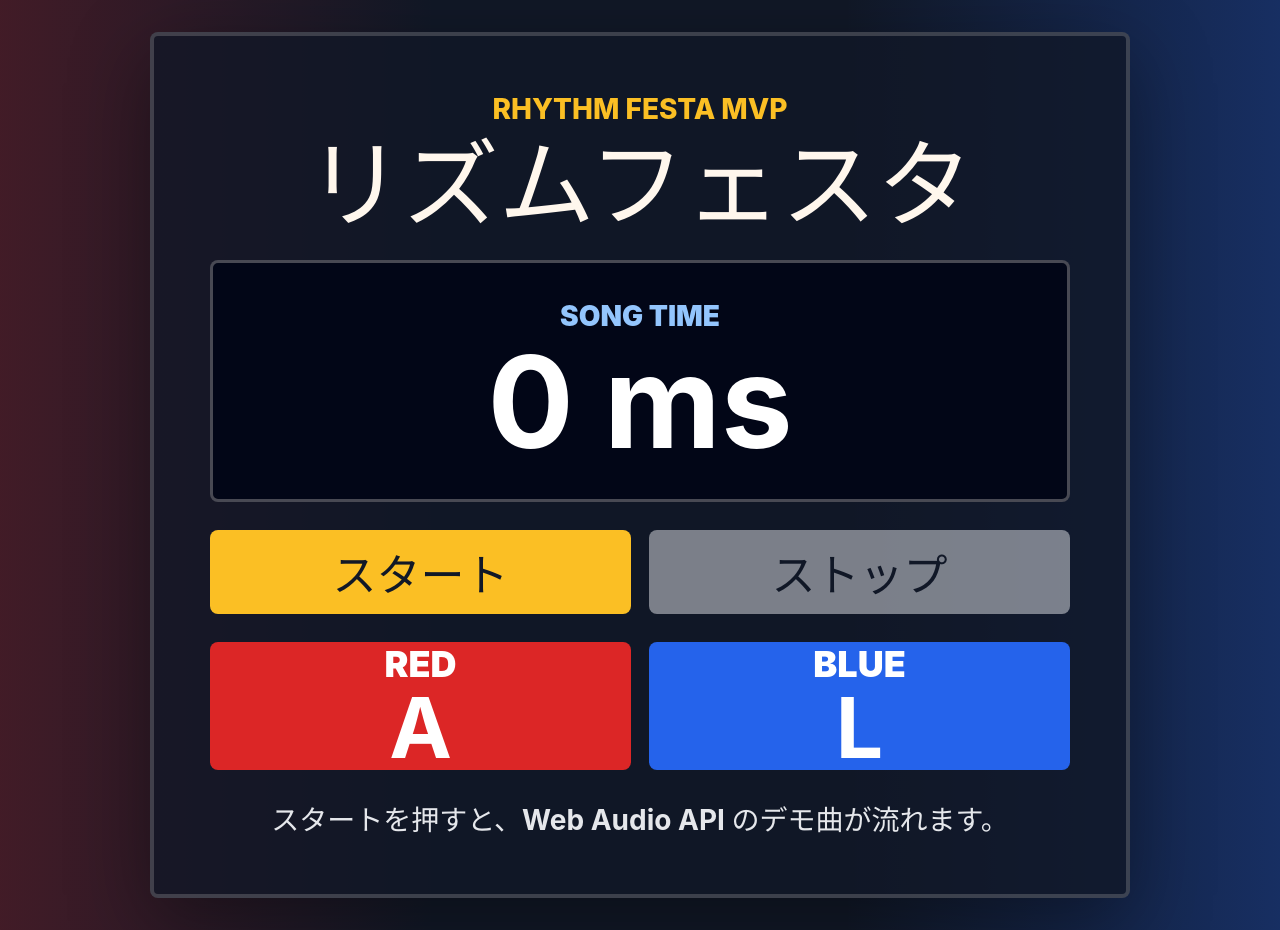
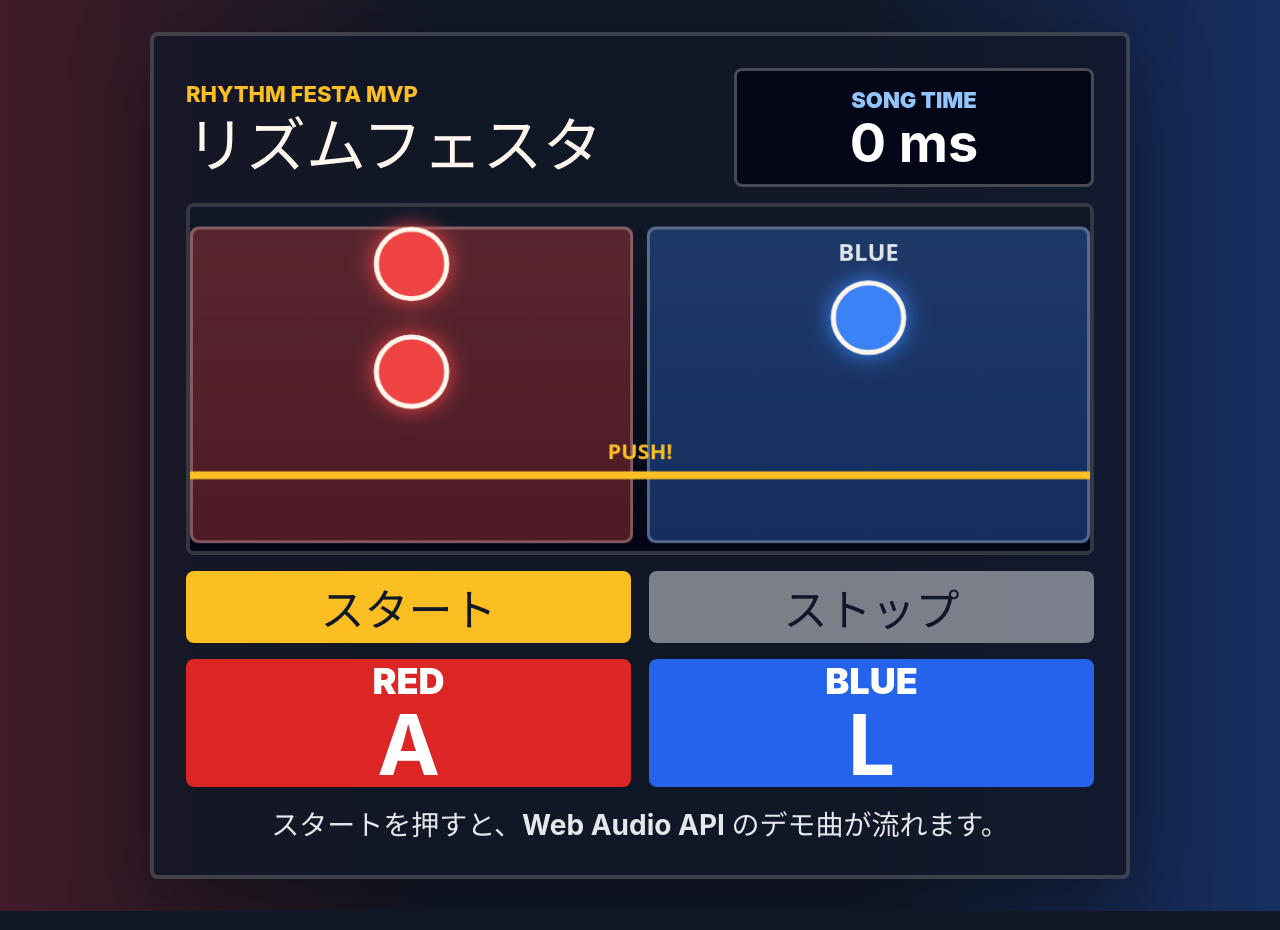
Before and after one commit to haruocode/rhythm-festa, a React (Vite) app: page / in a window 1280 px wide. Built offline with nearby package versions, Linux system fonts and the light colour scheme.

Commit message:
feat: NoteCanvasコンポーネントを追加し、デモチャートを表示する機能を実装

```diff
--- a/src/App.tsx
+++ b/src/App.tsx
@@ -1,5 +1,7 @@
 import { useEffect, useRef, useState } from "react";
+import { NoteCanvas } from "./components/NoteCanvas";
 import { createDemoSong, type DemoSongController } from "./game/audio";
+import { demoChart } from "./game/chart";
 import { formatSongTime } from "./game/timing";
 
 type PlayState = "idle" | "playing" | "finished";
@@ -68,6 +70,7 @@ function App() {
   return (
     <main className="appShell">
       <section className="stage" aria-labelledby="app-title">
+        <div className="topBar">
           <div className="titleBlock">
             <p className="eyebrow">Rhythm Festa MVP</p>
             <h1 id="app-title">リズムフェスタ</h1>
@@ -77,6 +80,9 @@ function App() {
             <span className="timeLabel">SONG TIME</span>
             <strong>{formatSongTime(songTimeMs)}</strong>
           </div>
+        </div>
+
+        <NoteCanvas chart={demoChart} songTimeMs={songTimeMs} />
 
         <div className="buttonRow">
           <button
@@ -110,7 +116,7 @@ function App() {
 
         <p className="statusText">
           {playState === "idle" && "スタートを押すと、Web Audio API のデモ曲が流れます。"}
-          {playState === "playing" && "AudioContext.currentTime を基準に計測中です。"}
+          {playState === "playing" && "赤と青のノーツが判定ラインに向かって落ちています。"}
           {playState === "finished" && "デモ曲が終わりました。もう一度スタートできます。"}
         </p>
       </section>
--- /dev/null
+++ b/src/components/NoteCanvas.tsx
@@ -0,0 +1,198 @@
+import { useEffect, useRef } from "react";
+import type { Chart, Team } from "../game/chart";
+
+const LOOK_AHEAD_MS = 2400;
+const LOOK_BEHIND_MS = 360;
+const JUDGMENT_LINE_RATIO = 0.78;
+const NOTE_RADIUS_RATIO = 0.085;
+
+type NoteCanvasProps = {
+  chart: Chart;
+  songTimeMs: number;
+};
+
+type LaneStyle = {
+  label: string;
+  fill: string;
+  glow: string;
+};
+
+const laneStyles: Record<Team, LaneStyle> = {
+  red: {
+    label: "RED",
+    fill: "#ef4444",
+    glow: "rgb(239 68 68 / 0.32)",
+  },
+  blue: {
+    label: "BLUE",
+    fill: "#3b82f6",
+    glow: "rgb(59 130 246 / 0.32)",
+  },
+};
+
+export function NoteCanvas({ chart, songTimeMs }: NoteCanvasProps) {
+  const canvasRef = useRef<HTMLCanvasElement | null>(null);
+
+  useEffect(() => {
+    const canvas = canvasRef.current;
+
+    if (!canvas) {
+      return;
+    }
+
+    const context = canvas.getContext("2d");
+
+    if (!context) {
+      return;
+    }
+
+    const rect = canvas.getBoundingClientRect();
+    const dpr = window.devicePixelRatio || 1;
+    const width = Math.max(1, Math.floor(rect.width * dpr));
+    const height = Math.max(1, Math.floor(rect.height * dpr));
+
+    if (canvas.width !== width || canvas.height !== height) {
+      canvas.width = width;
+      canvas.height = height;
+    }
+
+    context.setTransform(dpr, 0, 0, dpr, 0, 0);
+    drawChart(context, rect.width, rect.height, chart, songTimeMs);
+  }, [chart, songTimeMs]);
+
+  return (
+    <canvas
+      ref={canvasRef}
+      className="noteCanvas"
+      aria-label="赤チームと青チームのノーツ表示"
+    />
+  );
+}
+
+function drawChart(
+  context: CanvasRenderingContext2D,
+  width: number,
+  height: number,
+  chart: Chart,
+  songTimeMs: number,
+) {
+  context.clearRect(0, 0, width, height);
+
+  const topPadding = 20;
+  const bottomPadding = 28;
+  const laneGap = 14;
+  const laneWidth = (width - laneGap) / 2;
+  const judgmentY = height * JUDGMENT_LINE_RATIO;
+  const travelDistance = judgmentY - topPadding;
+  const noteRadius = Math.max(20, Math.min(42, laneWidth * NOTE_RADIUS_RATIO));
+
+  drawBackground(context, width, height);
+  drawLane(context, "red", 0, topPadding, laneWidth, height - bottomPadding);
+  drawLane(context, "blue", laneWidth + laneGap, topPadding, laneWidth, height - bottomPadding);
+  drawJudgmentLine(context, width, judgmentY);
+
+  for (const note of chart.notes) {
+    const deltaMs = note.timeMs - songTimeMs;
+
+    if (deltaMs > LOOK_AHEAD_MS || deltaMs < -LOOK_BEHIND_MS) {
+      continue;
+    }
+
+    const laneX = note.team === "red" ? 0 : laneWidth + laneGap;
+    const centerX = laneX + laneWidth / 2;
+    const progress = 1 - deltaMs / LOOK_AHEAD_MS;
+    const centerY = topPadding + progress * travelDistance;
+    drawNote(context, note.team, centerX, centerY, noteRadius);
+  }
+}
+
+function drawBackground(context: CanvasRenderingContext2D, width: number, height: number) {
+  const gradient = context.createLinearGradient(0, 0, 0, height);
+  gradient.addColorStop(0, "#111827");
+  gradient.addColorStop(1, "#020617");
+  context.fillStyle = gradient;
+  context.fillRect(0, 0, width, height);
+}
+
+function drawLane(
+  context: CanvasRenderingContext2D,
+  team: Team,
+  x: number,
+  y: number,
+  width: number,
+  height: number,
+) {
+  const style = laneStyles[team];
+
+  context.fillStyle = style.glow;
+  roundRect(context, x, y, width, height, 8);
+  context.fill();
+
+  context.strokeStyle = "rgb(255 247 237 / 0.28)";
+  context.lineWidth = 3;
+  roundRect(context, x + 1.5, y + 1.5, width - 3, height - 3, 8);
+  context.stroke();
+
+  context.fillStyle = "rgb(255 255 255 / 0.88)";
+  context.font = "900 24px system-ui, sans-serif";
+  context.textAlign = "center";
+  context.textBaseline = "top";
+  context.fillText(style.label, x + width / 2, y + 16);
+}
+
+function drawJudgmentLine(context: CanvasRenderingContext2D, width: number, y: number) {
+  context.strokeStyle = "#fbbf24";
+  context.lineWidth = 8;
+  context.beginPath();
+  context.moveTo(0, y);
+  context.lineTo(width, y);
+  context.stroke();
+
+  context.fillStyle = "#fbbf24";
+  context.font = "900 22px system-ui, sans-serif";
+  context.textAlign = "center";
+  context.textBaseline = "bottom";
+  context.fillText("PUSH!", width / 2, y - 12);
+}
+
+function drawNote(
+  context: CanvasRenderingContext2D,
+  team: Team,
+  centerX: number,
+  centerY: number,
+  radius: number,
+) {
+  const style = laneStyles[team];
+
+  context.save();
+  context.shadowBlur = 22;
+  context.shadowColor = style.fill;
+  context.fillStyle = style.fill;
+  context.beginPath();
+  context.arc(centerX, centerY, radius, 0, Math.PI * 2);
+  context.fill();
+  context.restore();
+
+  context.strokeStyle = "#fff7ed";
+  context.lineWidth = 5;
+  context.beginPath();
+  context.arc(centerX, centerY, radius - 2.5, 0, Math.PI * 2);
+  context.stroke();
+}
+
+function roundRect(
+  context: CanvasRenderingContext2D,
+  x: number,
+  y: number,
+  width: number,
+  height: number,
+  radius: number,
+) {
+  context.beginPath();
+  context.moveTo(x + radius, y);
+  context.arcTo(x + width, y, x + width, y + height, radius);
+  context.arcTo(x + width, y + height, x, y + height, radius);
+  context.arcTo(x, y + height, x, y, radius);
+  context.arcTo(x, y, x + width, y, radius);
+  context.closePath();
+}
--- /dev/null
+++ b/src/game/chart.ts
@@ -0,0 +1,46 @@
+export type Team = "red" | "blue";
+
+export type Note = {
+  id: string;
+  timeMs: number;
+  team: Team;
+  judged: boolean;
+};
+
+export type Chart = {
+  title: string;
+  artist?: string;
+  audioUrl: string;
+  notes: Note[];
+};
+
+const notePattern: Team[] = [
+  "red",
+  "blue",
+  "red",
+  "blue",
+  "red",
+  "red",
+  "blue",
+  "blue",
+  "red",
+  "blue",
+  "blue",
+  "red",
+  "red",
+  "blue",
+  "red",
+  "blue",
+];
+
+export const demoChart: Chart = {
+  title: "Festival Demo",
+  artist: "Rhythm Festa",
+  audioUrl: "generated-demo-song",
+  notes: notePattern.map((team, index) => ({
+    id: `demo-note-${index + 1}`,
+    timeMs: 1000 + index * 520,
+    team,
+    judged: false,
+  })),
+};
--- a/src/styles.css
+++ b/src/styles.css
@@ -38,24 +38,33 @@ button {
 .stage {
   display: grid;
   width: min(100%, 980px);
-  min-height: min(720px, calc(100vh - 64px));
+  min-height: min(760px, calc(100vh - 64px));
   align-content: center;
-  gap: 28px;
-  padding: clamp(24px, 5vw, 56px);
+  gap: 16px;
+  padding: clamp(18px, 3vw, 32px);
   border: 4px solid rgb(255 247 237 / 0.18);
   border-radius: 8px;
   background: rgb(17 24 39 / 0.78);
   box-shadow: 0 24px 80px rgb(0 0 0 / 0.36);
 }
 
+.topBar {
+  display: grid;
+  grid-template-columns: minmax(0, 1fr) minmax(260px, 360px);
+  align-items: stretch;
+  gap: 16px;
+}
+
 .titleBlock {
-  text-align: center;
+  display: grid;
+  align-content: center;
+  text-align: left;
 }
 
 .eyebrow {
-  margin: 0 0 10px;
+  margin: 0 0 8px;
   color: #fbbf24;
-  font-size: clamp(18px, 3vw, 28px);
+  font-size: clamp(16px, 2.3vw, 22px);
   font-weight: 800;
   letter-spacing: 0;
   text-transform: uppercase;
@@ -63,16 +72,17 @@ button {
 
 h1 {
   margin: 0;
-  font-size: clamp(44px, 9vw, 96px);
+  font-size: clamp(36px, 5vw, 60px);
   line-height: 1;
   letter-spacing: 0;
 }
 
 .timePanel {
   display: grid;
-  gap: 8px;
+  gap: 4px;
   justify-items: center;
-  padding: clamp(20px, 4vw, 36px);
+  min-height: 118px;
+  padding: 16px;
   border: 3px solid rgb(255 247 237 / 0.28);
   border-radius: 8px;
   background: #020617;
@@ -80,16 +90,24 @@ h1 {
 
 .timeLabel {
   color: #93c5fd;
-  font-size: clamp(18px, 3vw, 28px);
+  font-size: clamp(16px, 2.2vw, 22px);
   font-weight: 900;
   letter-spacing: 0;
 }
 
 .timePanel strong {
   color: #ffffff;
-  font-size: clamp(48px, 12vw, 128px);
+  font-size: clamp(34px, 5vw, 54px);
   line-height: 0.95;
   letter-spacing: 0;
+}
+
+.noteCanvas {
+  width: 100%;
+  height: clamp(300px, 44vh, 430px);
+  border: 4px solid rgb(255 247 237 / 0.2);
+  border-radius: 8px;
+  background: #020617;
 }
 
 .buttonRow {
@@ -100,7 +118,7 @@ h1 {
 
 .primaryButton,
 .secondaryButton {
-  min-height: 84px;
+  min-height: 72px;
   border: 0;
   border-radius: 8px;
   color: #111827;
@@ -131,7 +149,7 @@ h1 {
 
 .team {
   display: grid;
-  min-height: 128px;
+  min-height: 92px;
   align-content: center;
   justify-items: center;
   border-radius: 8px;
@@ -172,7 +190,19 @@ h1 {
 
   .stage {
     min-height: calc(100vh - 32px);
-    gap: 18px;
+    gap: 14px;
+  }
+
+  .topBar {
+    grid-template-columns: 1fr;
+  }
+
+  .titleBlock {
+    text-align: center;
+  }
+
+  .noteCanvas {
+    height: 320px;
   }
 
   .buttonRow,
```
Lines whose indentation alone changed are shown as unchanged.
